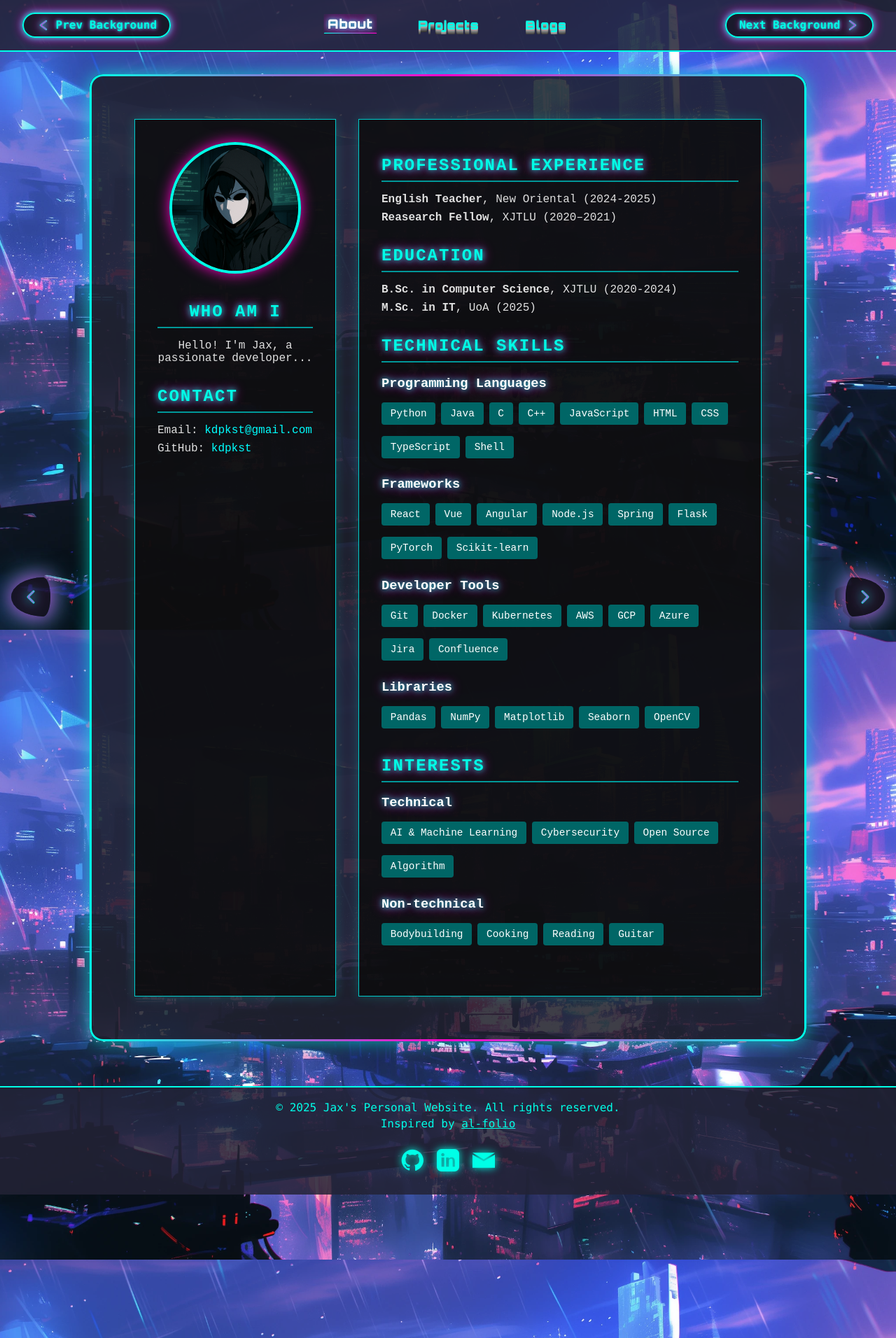
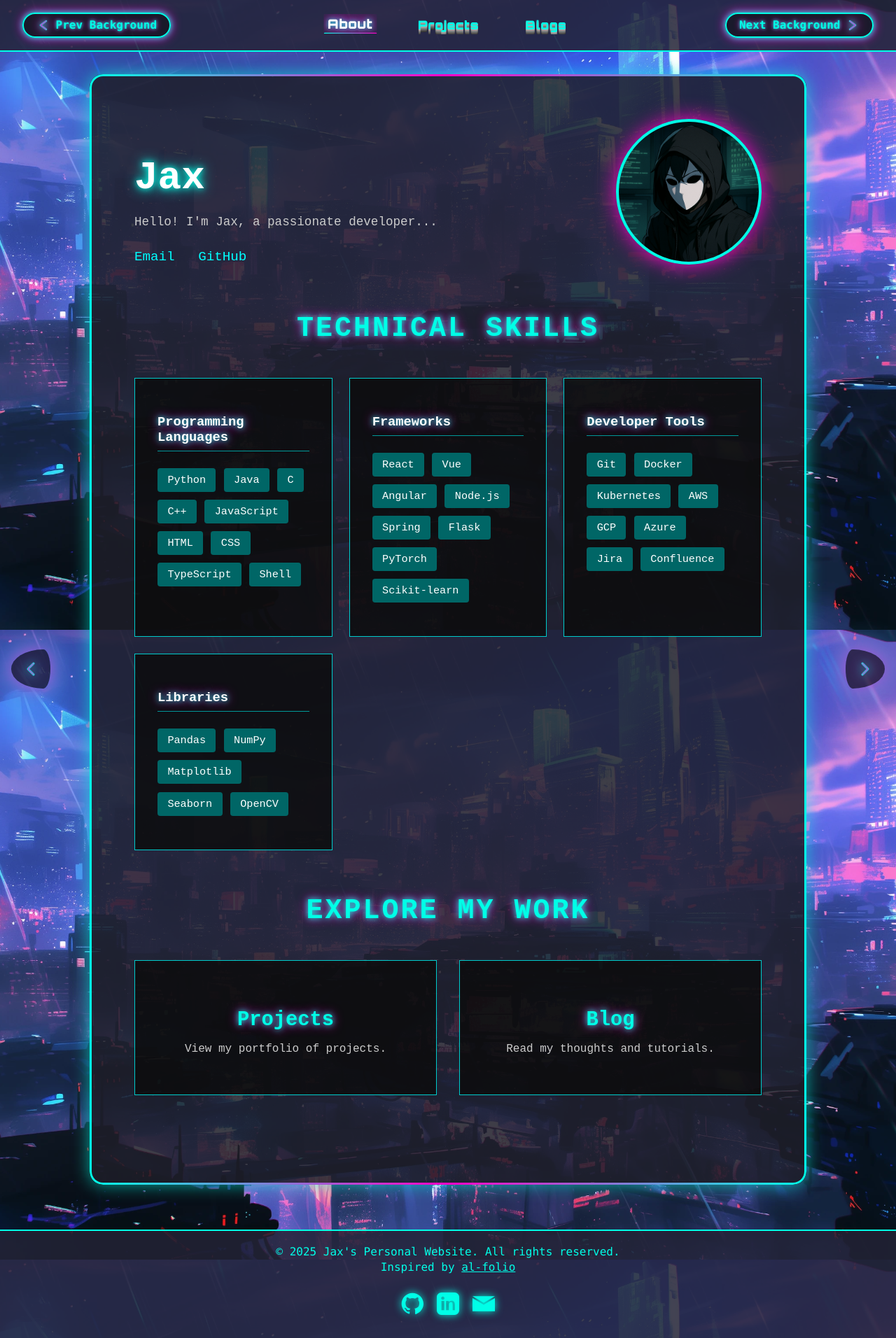
Before and after one commit to kdpkst/kdpkst.github.io, a Jekyll site: the page built from pages/index.md, in a window 1280 px wide. Shown: the whole page at 70% size. Built offline with Jekyll 4.4.1, drawn with Linux system fonts in a browser that asks for light colours.

Commit message:
revise the layout of about section

```diff
--- a/_layouts/about.html
+++ b/_layouts/about.html
@@ -2,49 +2,23 @@
 layout: default
 ---
 <div class="about-container">
-  <div class="about-sidebar">
-    <section class="about-section self-intro">
+  <section class="about-section hero">
+    <div class="hero-text">
+      <h1>Jax</h1>
+      <p class="self-introduction">{{ site.data.about.self_introduction }}</p>
+      <div class="contact-links">
+        <a href="mailto:{{ site.data.about.contact.email }}">Email</a>
+        <a href="https://github.com/{{ site.data.about.contact.github }}" target="_blank">GitHub</a>
+      </div>
+    </div>
+    <div class="hero-image">
       <img src="{{ '/assets/images/placeholder.png' | relative_url }}" alt="Self Portrait" class="self-portrait">
-      <div class="self-intro-text">
-        <h2>Who am I</h2>
-        <p>{{ site.data.about.self_introduction }}</p>
     </div>
-    </section>
-
-    <section class="about-section contact">
-      <h2>Contact</h2>
-      <ul>
-        <li>Email: <a href="mailto:{{ site.data.about.contact.email }}">{{ site.data.about.contact.email }}</a></li>
-        <li>GitHub: <a href="https://github.com/{{ site.data.about.contact.github }}" target="_blank">{{ site.data.about.contact.github }}</a></li>
-      </ul>
-    </section>
-  </div>
-
-  <div class="about-main">
-    <section class="about-section experience">
-      <h2>Professional Experience</h2>
-      <ul>
-        {% for exp in site.data.about.experience %}
-          <li>
-            <strong>{{ exp.title }}</strong>, {{ exp.company }} ({{ exp.years }})
-          </li>
-        {% endfor %}
-      </ul>
-    </section>
-
-    <section class="about-section education">
-      <h2>Education</h2>
-      <ul>
-        {% for edu in site.data.about.education %}
-          <li>
-            <strong>{{ edu.degree }}</strong>, {{ edu.school }} ({{ edu.year }})
-          </li>
-        {% endfor %}
-      </ul>
   </section>
 
   <section class="about-section skills">
     <h2>Technical Skills</h2>
+    <div class="skills-grid">
       {% for category in site.data.about.technical_skills %}
         <div class="skill-category">
           <h3>{{ category.category }}</h3>
@@ -55,20 +29,20 @@ layout: default
           </ul>
         </div>
       {% endfor %}
+    </div>
   </section>
 
-    <section class="about-section interests">
-      <h2>Interests</h2>
-      {% for category in site.data.about.interests %}
-        <div class="interest-category">
-          <h3>{{ category.category }}</h3>
-          <ul class="interests-list">
-            {% for hobby in category.hobbies %}
-              <li>{{ hobby }}</li>
-            {% endfor %}
-          </ul>
+  <section class="about-section explore">
+    <h2>Explore My Work</h2>
+    <div class="explore-links">
+      <a href="{{ '/projects' | relative_url }}" class="explore-link">
+        <h3>Projects</h3>
+        <p>View my portfolio of projects.</p>
+      </a>
+      <a href="{{ '/blogs' | relative_url }}" class="explore-link">
+        <h3>Blog</h3>
+        <p>Read my thoughts and tutorials.</p>
+      </a>
     </div>
-      {% endfor %}
   </section>
 </div>
-</div>
--- a/_sass/_about.scss
+++ b/_sass/_about.scss
@@ -1,85 +1,161 @@
 @import 'variables';
 
 .about-container {
-  display: grid;
-  grid-template-columns: 1fr 2fr;
-  gap: 2rem;
+  max-width: 960px;
+  margin: 0 auto;
   padding: 2rem;
   font-family: 'Fira Mono', monospace;
+
+  .about-section {
+    margin-bottom: 4rem;
   }
 
-.about-sidebar, .about-main {
+  .hero {
+    display: flex;
+    align-items: center;
+    justify-content: space-between;
+    gap: 2rem;
+  }
+
+  .hero-text {
+    flex: 2;
+  }
+
+  .hero-image {
+    flex: 1;
+    text-align: right;
+  }
+
+  .self-portrait {
+    width: 200px;
+    height: 200px;
+    border-radius: 50%;
+    border: 4px solid $navbar-3d-color;
+    box-shadow: 0 0 30px $navbar-3d-shadow5, 0 0 15px $navbar-3d-color inset;
+  }
+
+  h1 {
+    font-size: 3.5rem;
+    color: $navbar-3d-color-hover;
+    margin-bottom: 1rem;
+    text-shadow: 0 0 10px $navbar-3d-color, 0 0 20px $navbar-3d-color;
+  }
+
+  .self-introduction {
+    color: #ccc;
+    font-size: 1.1rem;
+    margin-bottom: 1.5rem;
+    line-height: 1.6;
+  }
+
+  .contact-links a {
+    color: $navbar-3d-shadow1;
+    text-decoration: none;
+    margin-right: 1.5rem;
+    font-size: 1.2rem;
+    transition: all 0.3s ease;
+
+    &:hover {
+      color: $navbar-3d-color-hover;
+      text-shadow: 0 0 5px $navbar-3d-color;
+    }
+  }
+
+  .skills h2, .explore h2 {
+    text-align: center;
+    font-size: 2.5rem;
+    color: $navbar-3d-color;
+    margin-bottom: 3rem;
+    text-transform: uppercase;
+    letter-spacing: 3px;
+  }
+
+  .skills-grid {
+    display: grid;
+    grid-template-columns: repeat(auto-fit, minmax(220px, 1fr));
+    gap: 1.5rem;
+  }
+
+  .skill-category {
     background: rgba(10, 10, 10, 0.8);
     padding: 2rem;
     border: 1px solid $navbar-3d-shadow2;
+    transition: all 0.3s ease;
+
+    &:hover {
+      transform: translateY(-3px);
       box-shadow: 0 0 15px rgba(0, 255, 231, 0.2);
-}
-
-.about-section {
-  margin-bottom: 2rem;
-
-  h2 {
-    color: $navbar-3d-color;
-    border-bottom: 2px solid $navbar-3d-shadow3;
-    padding-bottom: 0.5rem;
-    margin-bottom: 1rem;
-    text-transform: uppercase;
-    letter-spacing: 2px;
     }
 
     h3 {
       color: $navbar-3d-color-hover;
-    margin-bottom: 0.5rem;
+      margin-bottom: 1.5rem;
+      border-bottom: 1px solid $navbar-3d-shadow3;
+      padding-bottom: 0.5rem;
     }
 
-  ul {
+    .skills-list {
       list-style: none;
-    padding-left: 0;
-  }
+      padding: 0;
+      display: flex;
+      flex-wrap: wrap;
+      gap: 0.7rem;
 
       li {
-    margin-bottom: 0.5rem;
-  }
-
-  a {
-    color: $navbar-3d-shadow1;
-    text-decoration: none;
-    &:hover {
-      text-decoration: underline;
+        background: $navbar-3d-shadow4;
+        color: $navbar-3d-color-hover;
+        padding: 0.5rem 0.9rem;
+        border-radius: 4px;
+        font-size: 0.95rem;
       }
     }
   }
 
-.self-intro {
-  text-align: center;
+  .explore-links {
+    display: flex;
+    justify-content: center;
+    gap: 2rem;
   }
 
-.self-portrait {
-  width: 180px;
-  height: 180px;
-  border-radius: 50%;
-  border: 4px solid $navbar-3d-color;
-  margin-bottom: 1rem;
-  box-shadow: 0 0 20px $navbar-3d-shadow5;
+  .explore-link {
+    background: rgba(10, 10, 10, 0.8);
+    border: 1px solid $navbar-3d-shadow2;
+    padding: 2.5rem;
+    color: $navbar-3d-color-hover;
+    text-decoration: none;
+    text-align: center;
+    flex: 1;
+    transition: all 0.3s ease;
+    position: relative;
+    overflow: hidden;
+
+    &:before {
+      content: '';
+      position: absolute;
+      top: 0;
+      left: -100%;
+      width: 100%;
+      height: 100%;
+      background: linear-gradient(90deg, transparent, $navbar-3d-color, transparent);
+      transition: all 0.5s ease;
     }
 
-.skills-list, .interests-list {
-  display: flex;
-  flex-wrap: wrap;
-  gap: 0.5rem;
-  padding: 0;
+    &:hover {
+      transform: translateY(-5px);
+      box-shadow: 0 0 25px rgba(0, 255, 231, 0.4);
+
+      &:before {
+        left: 100%;
+      }
     }
 
-.skills-list li, .interests-list li {
-  background: $navbar-3d-shadow4;
-  color: $navbar-3d-color-hover;
-  padding: 0.5rem 0.8rem;
-  border-radius: 4px;
-  font-size: 0.9rem;
-  transition: all 0.3s ease;
+    h3 {
+      margin-bottom: 0.5rem;
+      font-size: 1.8rem;
+    }
 
-  &:hover {
-    background: $navbar-3d-shadow2;
-    transform: translateY(-2px);
+    p {
+      color: #ccc;
     }
   }
+}
```
Lines whose indentation alone changed are shown as unchanged.
